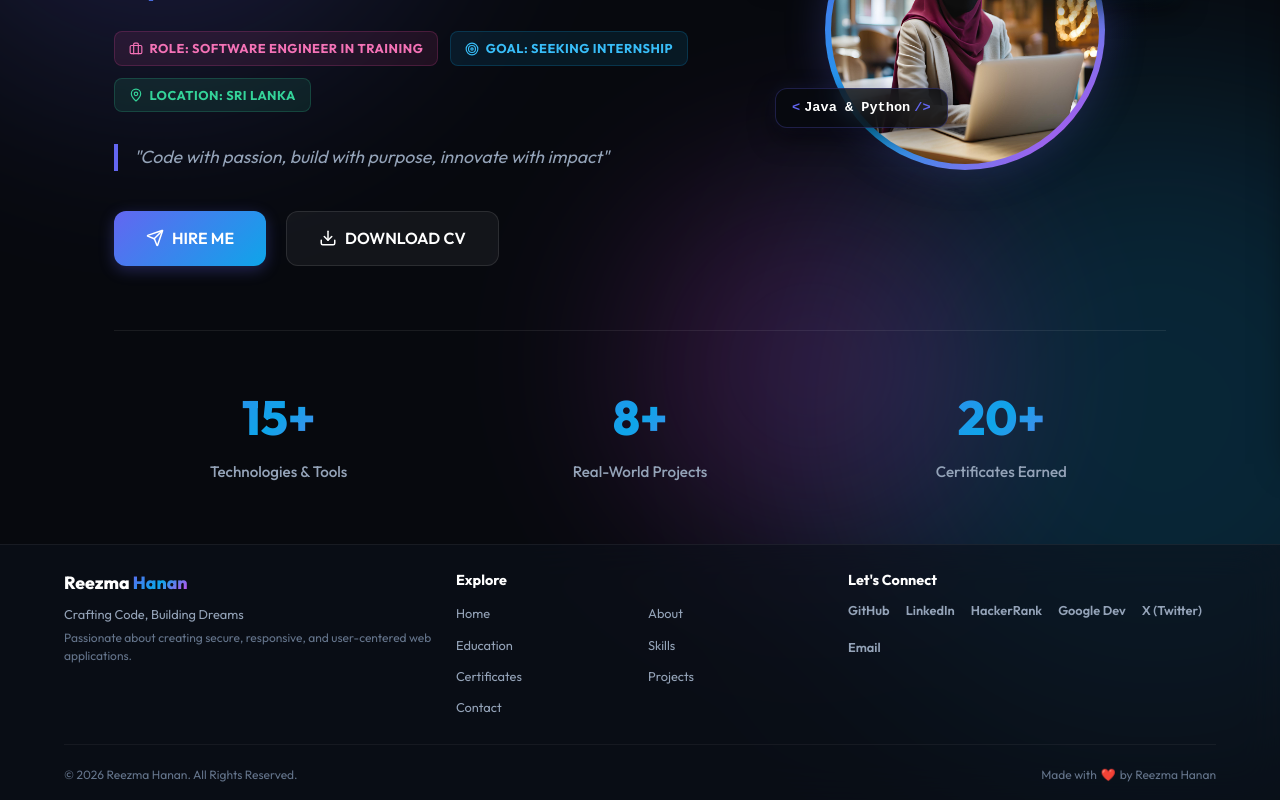
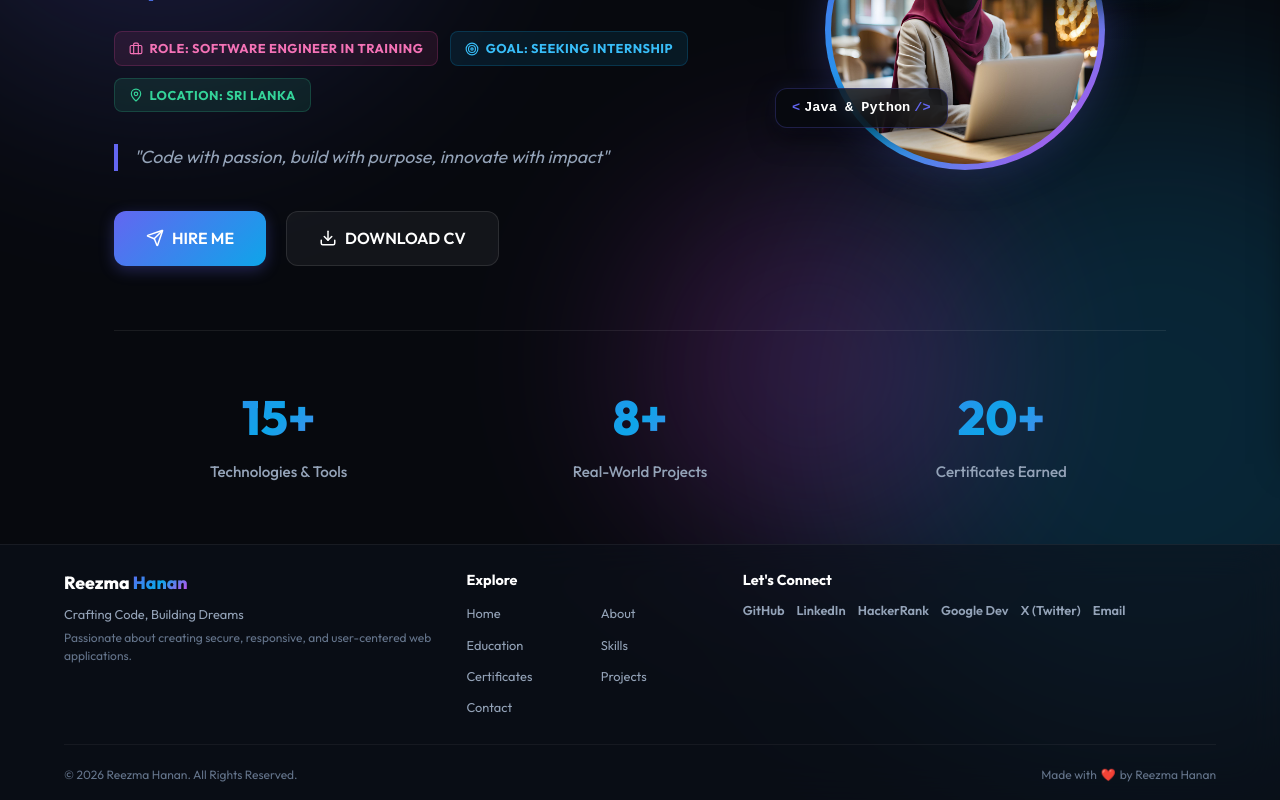
Before and after one commit to reezmahanan/Reezma-Hanan-Portfolio, a React (Vite) app: page / in a window 1280 px wide. Shown: the part 336-1136 px from the top of the page. Built offline with nearby package versions, Linux system fonts and the light colour scheme; the HTML template or start-up script is replaced by a standard one.

Commit message:
update CV,Footer.jsx

```diff
--- a/src/components/Footer.jsx
+++ b/src/components/Footer.jsx
@@ -16,13 +16,12 @@ function Footer() {
     >
       <div className="container">
         <div
+          className="footer-grid"
           style={{
             display: 'grid',
-            gridTemplateColumns: 'repeat(auto-fit, minmax(220px, 1fr))',
             gap: '1.5rem',
             marginBottom: '1.5rem'
           }}
-          className="footer-grid"
         >
           <div>
             <h3 style={{ fontSize: '1.1rem', color: '#fff', marginBottom: '0.4rem', fontWeight: 800 }}>
@@ -62,7 +61,7 @@ function Footer() {
             <h4 style={{ fontSize: '0.9rem', color: '#fff', marginBottom: '0.5rem', fontWeight: 700 }}>
               Let's Connect
             </h4>
-            <div style={{ display: 'flex', gap: '1rem', flexWrap: 'wrap' }}>
+            <div style={{ display: 'flex', gap: '0.75rem', flexWrap: 'wrap' }}>
               <a
                 href="https://github.com/reezmahanan"
                 target="_blank"
@@ -182,6 +181,14 @@ function Footer() {
         </div>
 
         <style>{`
+          .footer-grid {
+            grid-template-columns: repeat(auto-fit, minmax(250px, 1fr));
+          }
+          @media (min-width: 992px) {
+            .footer-grid {
+              grid-template-columns: 1.2fr 0.8fr 1.5fr;
+            }
+          }
           @media (max-width: 600px) {
             .footer-bottom {
               flex-direction: column !important;
```
Also changed, not shown: public/Portfolio Website.png, 1 other file (tests, documents, lock files or other folders).
